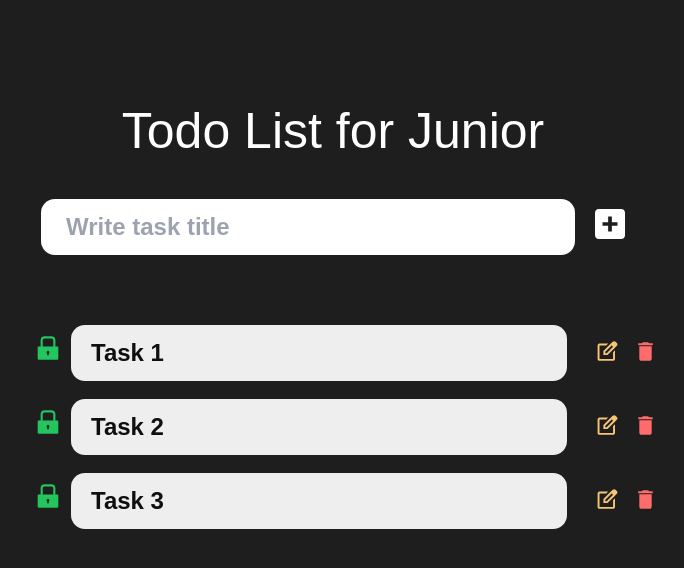
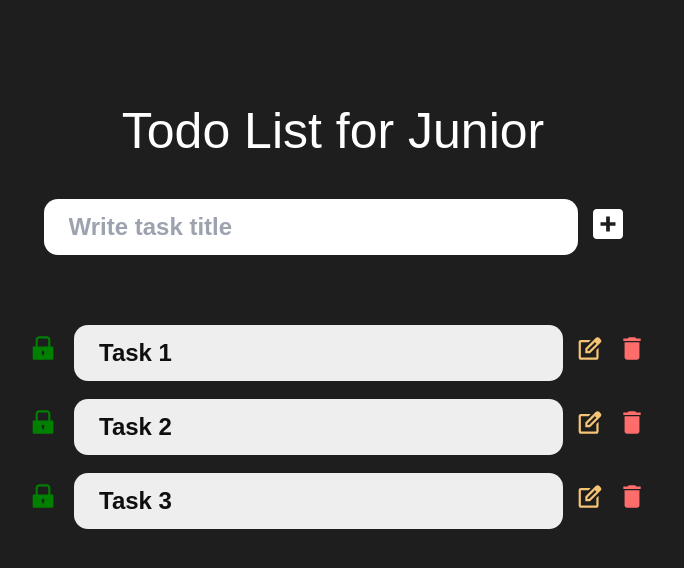
Before and after one commit to andriihlukhov/SimpleTodoList, a React (Vite) app: page / in a window 1280 px wide. Shown: the top 568 px of the page, without its empty margins (307-991 px from the left). Built offline with nearby package versions, Linux system fonts and the light colour scheme.

Commit message:
first pull request

```diff
--- a/src/App.jsx
+++ b/src/App.jsx
@@ -24,24 +24,22 @@ const App = () => {
 		},
 	])
 
-	const [value, setValue] = useState('')
-
-	const addTodo = (id) => {
-		if (value == '') {
-			return
+	const addTodo = (value) => {
+		if (value != '') {
+			const newTodo = [{
+				title: value,
+				id: uuid(),
+				isCompleted: false
+			}, ...todos]
+			setTodo(newTodo)
 		}
-			todos.push({
-			title: value,
-			id: uuid(),
-			isCompleted: false
-		})
-		setValue('')
+		return
 	}
 
 	return (
 		<div className='w-1/2'>
 			<Header/>
-			<AddTodo todos={todos} onAdd={addTodo} value={value} setValue={setValue}/>
+			<AddTodo onAdd={addTodo}/>
 			<TodoList todos={todos} setTodo={setTodo}/>
 		</div>
 	)
--- a/src/components/AddTodo/AddTodo.jsx
+++ b/src/components/AddTodo/AddTodo.jsx
@@ -6,10 +6,13 @@ import { SiAddthis } from 'react-icons/si'
 
 const AddTodo = (props) => {
 
+	const [value, setValue] = useState('')
+
+
 	return (
 		<div className={s.addTodo}>
-			<MyInput children={'Write task title'} onChange={(e) => props.setValue(e.target.value)} onKeyPress={(e) => e.key == 'Enter' ? props.onAdd(props.todos.id) : ''} value={props.value}/>
-			<MyButton children={<SiAddthis size={30}/>} onClick={props.onAdd}/>
+			<MyInput children={'Write task title'} onChange={(e) => setValue(e.target.value)} value={value} onKeyPress={(e) => e.key === 'Enter' ? props.onAdd(value) & setValue('') : ''}/>
+			<MyButton className='ml-4' children={<SiAddthis size={30}/>} onClick={() => {props.onAdd(value), setValue('')}}/>
 		</div>
 	)
 }
--- a/src/components/BasicItems/Button/MyButton.jsx
+++ b/src/components/BasicItems/Button/MyButton.jsx
@@ -1,10 +1,10 @@
 import React, { Children } from 'react'
 import s from './MyButton.module.css'
 
-const Button = ({children, onClick, className}) => {
+const Button = ({children, onClick}) => {
 	return (
 		<div>
-			<button className={s.iconButton}
+			<button className={s.myButton}
 			onClick={onClick}
 			>
 				{children}
--- a/src/components/BasicItems/Button/MyButton.module.css
+++ b/src/components/BasicItems/Button/MyButton.module.css
@@ -1,13 +1,5 @@
-.mainButtonStyle {
-	padding: 10px 42px;
+.myButton {
+	width: 30px;
+	height: 30px;
 	margin-left: 15px;
-	background-color: #8BEA78;
-	border-radius: 14px;
-	color: black;
-	font-size: 18px;
-	font-weight: 600;
 }
-
-.iconButton {
-	margin-left: 20px;
-}
--- a/src/components/Layout/Layout.module.css
+++ b/src/components/Layout/Layout.module.css
@@ -4,6 +4,7 @@
 	flex-direction: column;
 	align-items: center;
 	color: white;
-	height: 100vh;
+	height: max-content;
+	min-height: 100vh;
 	background-color: #1E1E1E;
 }
--- a/src/components/TodoList/TodoList.jsx
+++ b/src/components/TodoList/TodoList.jsx
@@ -17,6 +17,7 @@ import { AiFillLock } from 'react-icons/ai'
 import { AiFillUnlock } from 'react-icons/ai'
 
 const TodoList = ({ todos, setTodo }) => {
+
 	const [inEditMode, setEdit] = useState(null)
 	const [value, setValue] = useState('')
 
@@ -57,7 +58,7 @@ const TodoList = ({ todos, setTodo }) => {
 				<div className={s.todoItem} key={item.id}>
 					{inEditMode == item.id ? (
 						<div className='flex justify-center items-center'>
-							<div className='ml-11'>
+							<div className='ml-[61px]'>
 								<MyInput
 									onChange={(e) => setValue(e.target.value)}
 									value={value}
@@ -72,7 +73,6 @@ const TodoList = ({ todos, setTodo }) => {
 									children={<img src={iconArrow} />}
 								/>
 								<MyButton
-									className={s.iconButton}
 									onClick={() => deleteTodo(item.id)}
 									children={<img src={iconDelete} />}
 								/>
@@ -81,20 +81,20 @@ const TodoList = ({ todos, setTodo }) => {
 					) : (
 						<div className={s.defaultTodo}>
 							{item.isCompleted ? (
-								<div>
+								<div className='mr-4'>
 									<MyButton
 										onClick={() => lockTodo(item.id)}
 										children={
-											<AiFillUnlock className='text-red-500 mr-2' size={30} />
+											<AiFillUnlock color={'red'} size={30} />
 										}
 									/>
 								</div>
 							) : (
-								<div>
+								<div className='mr-4'>
 									<MyButton
 										onClick={() => lockTodo(item.id)}
 										children={
-											<AiFillLock className='text-green-500 mr-2' size={30} />
+											<AiFillLock color={'green'} size={30} />
 										}
 									/>
 								</div>
--- a/src/components/TodoList/TodoList.module.css
+++ b/src/components/TodoList/TodoList.module.css
@@ -19,8 +19,7 @@
 	background-color: #EEEEEE;
 	width: 534px;
 	border-radius: 14px;
-	padding: 10px 20px;
-	margin-right: 10px;
+	padding: 10px 25px;
 }
 
 .mainTitleLocked {
```
